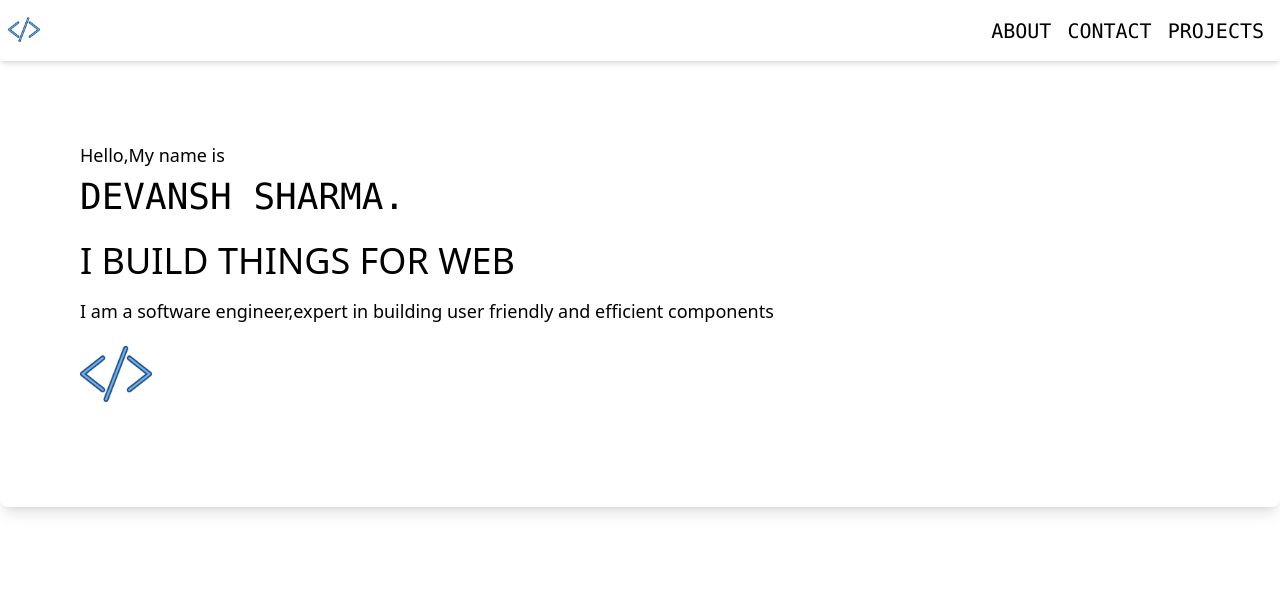
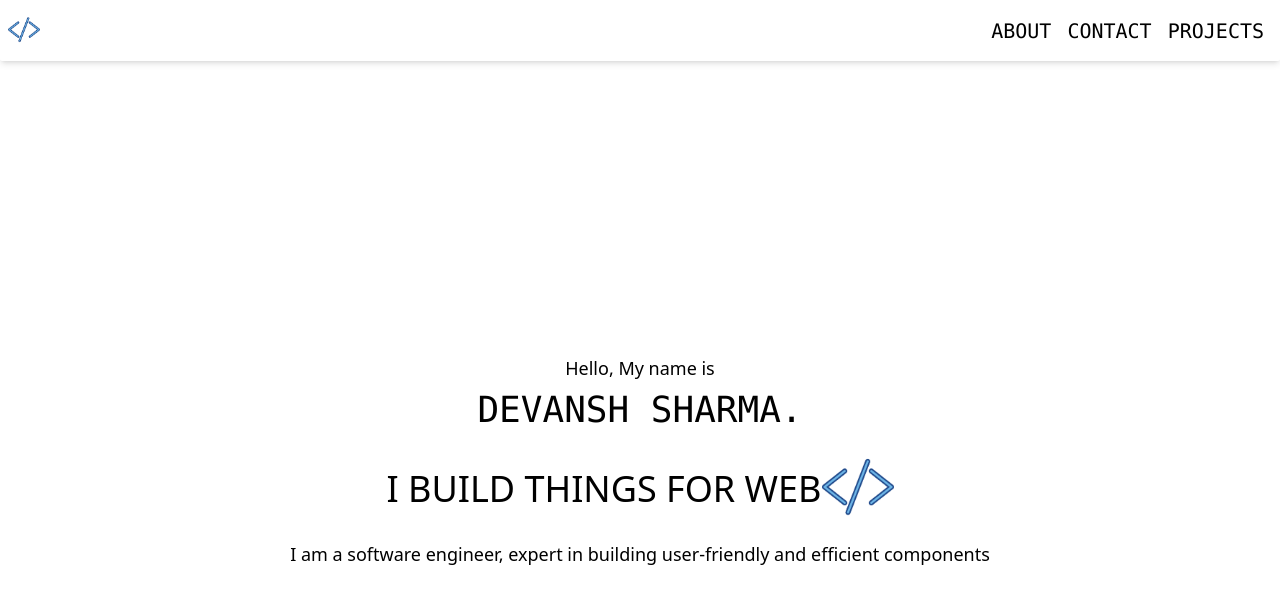
Before and after one commit to devaansh24/portfolio, a React (Create React App) app: page / in a window 1280 px wide. Shown: the top 604 px of the page. Built offline with nearby package versions, Linux system fonts and the light colour scheme.

Commit message:
motion-added

```diff
--- a/package.json
+++ b/package.json
@@ -6,6 +6,7 @@
     "@testing-library/jest-dom": "^5.16.5",
     "@testing-library/react": "^13.4.0",
     "@testing-library/user-event": "^13.5.0",
+    "framer-motion": "^10.12.10",
     "react": "^18.2.0",
     "react-dom": "^18.2.0",
     "react-router-dom": "^6.11.1",
--- a/src/components/Banner.js
+++ b/src/components/Banner.js
@@ -1,22 +1,51 @@
 import React from "react";
-import bannerp from "../utils/icons-images/bannerp.png"
+import { motion } from "framer-motion";
+import bannerp from "../utils/icons-images/bannerp.png";
+
 const Banner = () => {
-    return (
+  const containerVariants = {
+    hidden: { opacity: 0 },
+    visible: { opacity: 1, transition: { duration: 1 } },
+  };
 
-        <div className="shadow-lg rounded-lg max-w-full justify-center align-center p-20">
-          <p className="text-lg">Hello,My name is </p>
-          <h1 className="font-mono text-4xl py-2">DEVANSH SHARMA.</h1>
-          <h2 className="py-4 text-4xl">I BUILD THINGS FOR WEB</h2>
-          <p className="text-lg">
-            I am a software engineer,expert in building user friendly and
-            efficient components
-            </p>
-            <div className="max-w-[72px] flex justify-center items-center">
-                <img src={bannerp} alt="" />
-            </div>
-        </div>
+  const textVariants = {
+    hidden: { opacity: 0, y: 100 },
+    visible: { opacity: 1, y: 0, transition: { duration: 1, delay: 0.5 } },
+  };
 
-    );
+  const imageVariants = {
+    hidden: { opacity: 0, x: -100 },
+    visible: { opacity: 1, x: 0, transition: { duration: 1, delay: 0.5 } },
+  };
+
+  return (
+    <motion.div
+      className="max-w-full h-screen flex flex-col justify-center items-center p-20"
+      variants={containerVariants}
+      initial="hidden"
+      animate="visible"
+    >
+      <motion.p className="text-lg" variants={textVariants}>
+        Hello, My name is
+      </motion.p>
+      <motion.h1 className="font-mono text-4xl py-2" variants={textVariants}>
+        DEVANSH SHARMA.
+      </motion.h1>
+      <motion.div className="flex items-center" variants={textVariants}>
+        <motion.h2 className="py-4 text-4xl">I BUILD THINGS FOR WEB</motion.h2>
+        <motion.div
+          className="max-w-[72px] flex justify-center items-center ml-auto"
+          variants={imageVariants}
+        >
+          <img src={bannerp} alt="" />
+        </motion.div>
+      </motion.div>
+      <motion.p className="text-lg" variants={textVariants}>
+        I am a software engineer, expert in building user-friendly and efficient
+        components
+      </motion.p>
+    </motion.div>
+  );
 };
 
 export default Banner;
--- a/src/components/Contact.js
+++ b/src/components/Contact.js
@@ -4,32 +4,57 @@ import { LinkedinIcon, TwitterIcon } from "react-share";
 import { Link } from "react-router-dom";
 import github from "../utils/icons-images/github.png";
 import instagram from "../utils/icons-images/instagram.png";
+
 const Contact = () => {
   return (
-    <div className=" flex flex-row max-w-full mx-20  h-screen font-mono m-2 p-2">
-      <div className=" flex flex-col  justify-center  p-4 m-4  ">
+    <div className="flex flex-col md:flex-row max-w-full mx-4 md:mx-20 h-screen font-mono p-2">
+      <div className="flex flex-col justify-center p-4 m-4">
         <h1 className="text-4xl py-4">Let's Chat.</h1>
-        <h1 className="text-2xl py-2 ">Tell me about your project</h1>
+        <h1 className="text-2xl py-2">Tell me about your project</h1>
         <h4 className="text-lg py-2">Let's create something together</h4>
-        <img src={gmail} className="max-w-[20px]" alt="" />
-        <h4>Mail me at:sharmaadevaansh@gmail.com</h4>
+        <div className="flex items-center">
+          <img src={gmail} className="max-w-[20px] mr-2" alt="" />
+          <h4>Mail me at: sharmaadevaansh@gmail.com</h4>
+        </div>
       </div>
 
       <div className="p-4 m-4 ml-auto flex flex-col justify-center">
-        <h1>Social Media</h1>
+        <h1 className="flex items-center justify-center">Social Media</h1>
 
-        <Link className="py-2 " to="https://linkedin.com">
-          <LinkedinIcon size={32} round={true} />
-        </Link>
-        <Link className="py-2" to="https://twitter.com">
-          <TwitterIcon size={32} round={true} />
-        </Link>
-        <Link className="py-2" to="https://github.com/devaansh24">
-          <img className="max-w-[32px]" src={github} alt="" />
-        </Link>
-        <Link className="py-2" to="https://instagram.com/devaansharmaa">
-          <img className="max-w-[32px]" src={instagram} alt="" />
-        </Link>
+        <div className="flex space-x-2 py-2">
+          <a
+            className="py-2"
+            href="https://linkedin.com"
+            target="_blank"
+            rel="noopener noreferrer"
+          >
+            <LinkedinIcon size={32} round={true} />
+          </a>
+          <a
+            className="py-2"
+            href="https://twitter.com"
+            target="_blank"
+            rel="noopener noreferrer"
+          >
+            <TwitterIcon size={32} round={true} />
+          </a>
+          <a
+            className="py-2"
+            href="https://github.com/devaansh24"
+            target="_blank"
+            rel="noopener noreferrer"
+          >
+            <img className="max-w-[32px]" src={github} alt="" />
+          </a>
+          <a
+            className="py-2"
+            href="https://instagram.com/devaansharmaa"
+            target="_blank"
+            rel="noopener noreferrer"
+          >
+            <img className="max-w-[32px]" src={instagram} alt="" />
+          </a>
+        </div>
       </div>
     </div>
   );
--- a/src/components/ProjectCard.js
+++ b/src/components/ProjectCard.js
@@ -1,20 +1,36 @@
 import React from "react";
-
-const ProjectCard = ({ projectTitle, imageUrl }) => {
+import { motion } from "framer-motion";
+const ProjectCard = ({ projectTitle, imageUrl, projectDescription }) => {
   return (
     <div className="max-w-md shadow-lg px-4 py-4 m-4">
       <div>
-        <img src={imageUrl} alt="" />
+        <img
+          src={imageUrl}
+          alt={projectTitle}
+          className="w-full h-42 object-cover"
+        />
       </div>
       <div>
         <h3 className="font-bold text-center px-2 py-2 m-3">{projectTitle}</h3>
-        <p>Project description</p>
+        <p>{projectDescription}</p>
       </div>
       <div className="flex justify-around px-4 py-4">
-        <button className="hover:bg-slate-200 p-2  rounded-md">LIVE</button>
-        <button className="hover:bg-slate-200 p-4  rounded-md">
+        <motion.button
+          className="bg-blue-500 hover:bg-blue-600 text-white font-bold py-2 px-4 rounded-full focus:outline-none w-32 h-10 font-mono"
+          whileHover={{ scale: 1.1 }}
+          whileTap={{ scale: 0.9 }}
+          transition={{ duration: 0.2 }}
+        >
+          LIVE
+        </motion.button>
+        <motion.button
+          className="bg-blue-500 hover:bg-blue-600 text-white font-bold py-2 px-4 rounded-full focus:outline-none w-32 h-10 font-mono"
+          whileHover={{ scale: 1.1 }}
+          whileTap={{ scale: 0.9 }}
+          transition={{ duration: 0.2 }}
+        >
           GITHUB
-        </button>
+        </motion.button>
       </div>
     </div>
   );
--- a/src/components/Projects.js
+++ b/src/components/Projects.js
@@ -1,21 +1,23 @@
 import React from "react";
 import ProjectCard from "./ProjectCard";
 import projectData from "../utils/projectsdata";
+
 const Projects = () => {
   return (
-    <>
     <div>
-        <h1 className="font-bold font-mono text-3xl text-center py-6">PROJECTS</h1>
-        <div className="py-4 shadow-lg rounded-lg p-10 flex flex-wrap  px-4 ">
+      <h1 className="font-bold font-mono text-3xl text-center py-6">
+        PROJECTS
+      </h1>
+      <div className="py-4 shadow-lg rounded-lg p-4 flex flex-wrap justify-center">
         {projectData.map((item) => (
           <ProjectCard
+            key={item.id}
             imageUrl={item.imageUrl}
             projectTitle={item.projectTitle}
           />
         ))}
       </div>
     </div>
-    </>
   );
 };
 
```
Also changed, not shown: 1 other file (tests, documents, lock files or other folders). Lines whose indentation alone changed are shown as unchanged.
